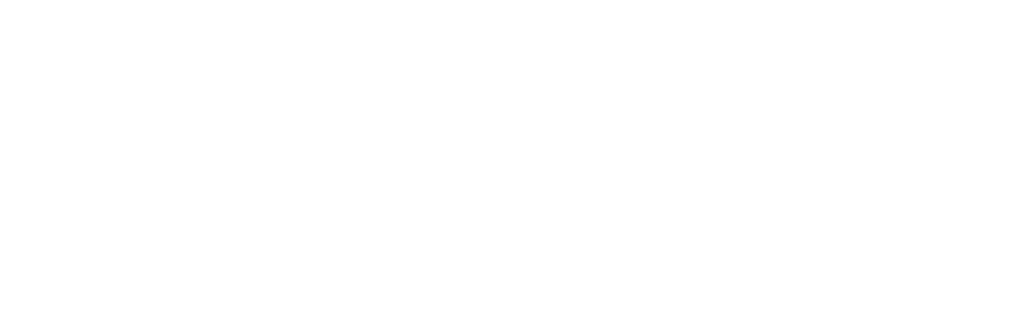
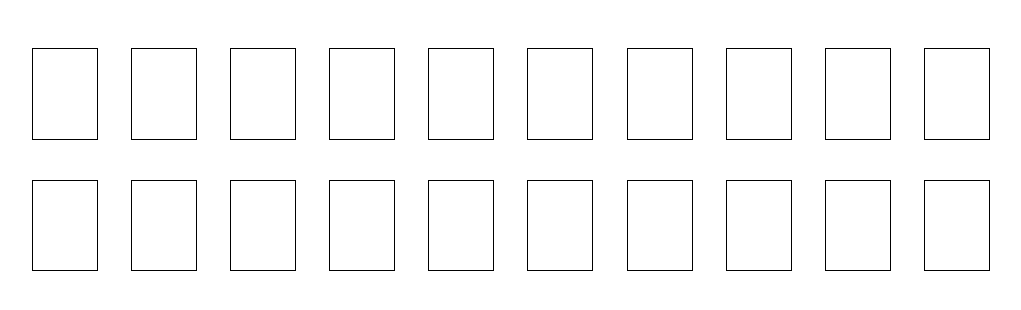
Before and after one commit to patrick-frei/CFLMS-Freinschlag-Muray-JQuery-DAY02, a plain HTML site: page Advanced/index.html in a window 1280 px wide. Shown: the whole page, without its empty margins (129-1150 px from the left). Drawn offline with nearby package versions, Linux system fonts and the light colour scheme.

Commit message:
architecture

```diff
--- a/Advanced/index.html
+++ b/Advanced/index.html
@@ -3,8 +3,78 @@
 <head>
 	<title></title>
 	<meta charset="utf-8">
+	<link rel="stylesheet" type="text/css" href="style.css">
+	<script src="https://code.jquery.com/jquery-3.5.1.js"></script>
 </head>
 <body>
+	<div class="container">
+		<div class="row_top">
+			<div class="cardPlace">
+				<img src="" alt="">
+			</div>
+			<div class="cardPlace">
+				<img src="" alt="">
+			</div>
+			<div class="cardPlace">
+				<img src="" alt="">
+			</div>
+			<div class="cardPlace">
+				<img src="" alt="">
+			</div>
+			<div class="cardPlace">
+				<img src="" alt="">
+			</div>
+			<div class="cardPlace">
+				<img src="" alt="">
+			</div>
+			<div class="cardPlace">
+				<img src="" alt="">
+			</div>
+			<div class="cardPlace">
+				<img src="" alt="">
+			</div>
+			<div class="cardPlace">
+				<img src="" alt="">
+			</div>
+			<div class="cardPlace">
+				<img src="" alt="">
+			</div>
+		</div>
+
+		<div class="row_down">
+			<div class="cardPlace">
+				<img src="" alt="">
+			</div>
+			<div class="cardPlace">
+				<img src="" alt="">
+			</div>
+			<div class="cardPlace">
+				<img src="" alt="">
+			</div>
+			<div class="cardPlace">
+				<img src="" alt="">
+			</div>
+			<div class="cardPlace">
+				<img src="" alt="">
+			</div>
+			<div class="cardPlace">
+				<img src="" alt="">
+			</div>
+			<div class="cardPlace">
+				<img src="" alt="">
+			</div>
+			<div class="cardPlace">
+				<img src="" alt="">
+			</div>
+			<div class="cardPlace">
+				<img src="" alt="">
+			</div>
+			<div class="cardPlace">
+				<img src="" alt="">
+			</div>
+		</div>
+	</div>
+
 	<script src="cards.js" type="text/javascript"></script>
 </body>
 </html>
--- /dev/null
+++ b/Advanced/style.css
@@ -0,0 +1,23 @@
+.container{
+	display: flex;
+	flex-direction: column;
+}
+.row_top{
+	display: flex;
+	justify-content: space-evenly;
+	width: 80vw;
+	margin: 5vh auto;
+}
+
+.row_down{
+	display: flex;
+	justify-content: space-evenly;
+	width: 80vw;
+	margin: auto;
+}
+.cardPlace{
+	width: 5vw;
+	height: 7vw;
+	border: 1px solid black;
+
+}
```
